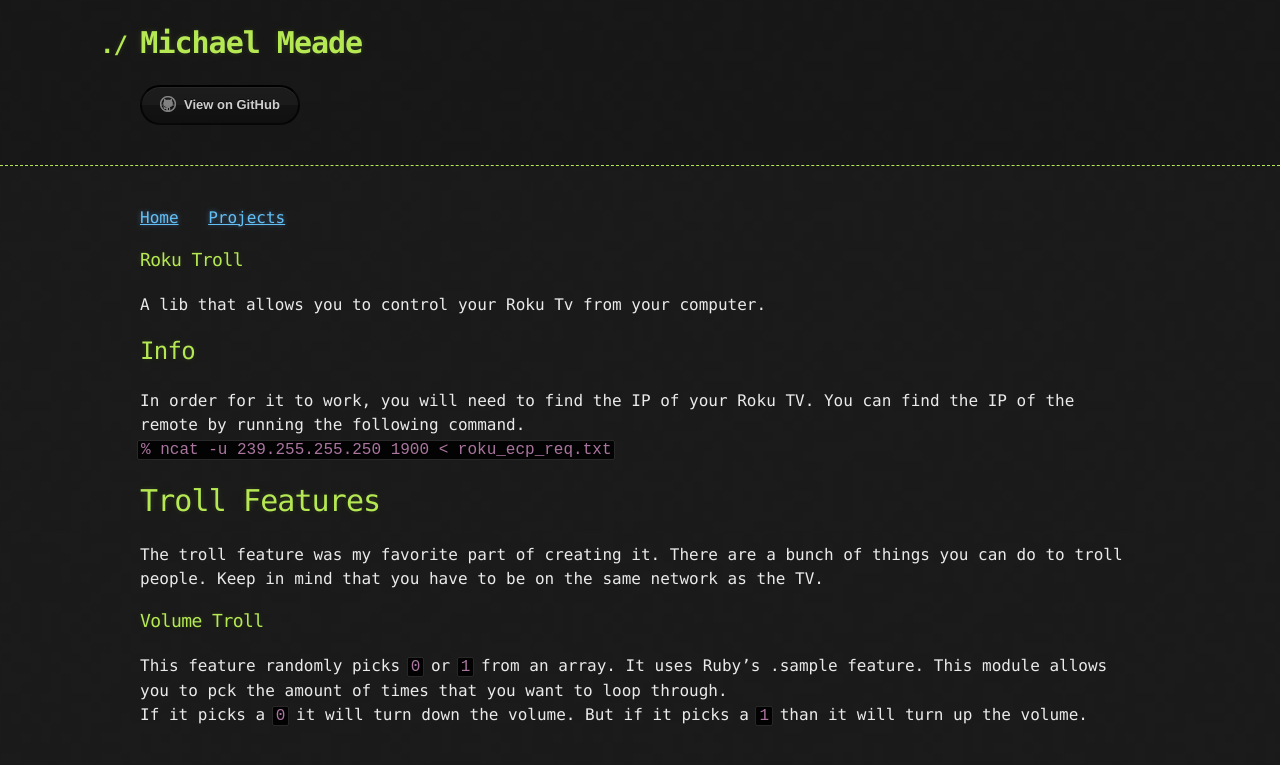
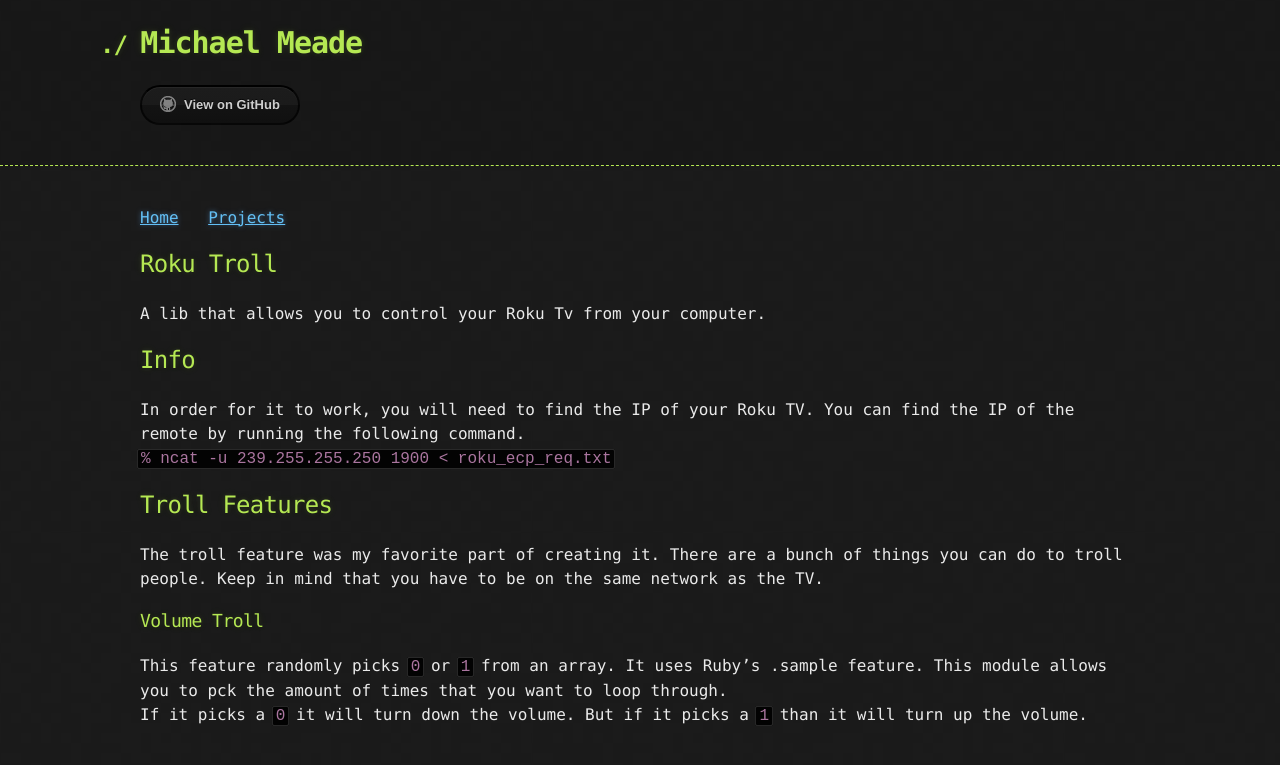
Before and after one commit to Michael-Meade/MinerFind, a Jekyll site: the page built from Projects/RokuTroll.md, in a window 1280 px wide. Shown: the top 765 px of the page. Built offline with Jekyll 4.4.1, drawn with Linux system fonts in a browser that asks for light colours; our own code applies the rules of GitHub Pages for plain Markdown files; the repository's description, which GitHub fills in, is left out.

````diff
--- a/Projects/RokuTroll.md
+++ b/Projects/RokuTroll.md
@@ -1,13 +1,13 @@
 <a href="https://michael-meade.github.io/" style='margin-right:20px'>Home</a>
 <a href="https://michael-meade.github.io/Projects" style='margin-right:20px'>Projects</a>
-### Roku Troll
+## Roku Troll
 A lib that allows you to control your Roku Tv from your computer.
 
 ## Info
 In order for it to work, you will need to find the IP of your Roku TV. You can find the IP of the remote by running the following command.<br>
 ```% ncat -u 239.255.255.250 1900 < roku_ecp_req.txt```
 
-# Troll Features
+## Troll Features
 The troll feature was my favorite part of creating it. There are a bunch of things you can do to troll people. Keep in mind that you have to be on the same network as the TV.<br>
 ### Volume Troll
 This feature randomly picks ```0``` or ```1``` from an array. It uses Ruby's .sample feature. This module allows you to pck the amount of times that you want to loop through.<br>
````
